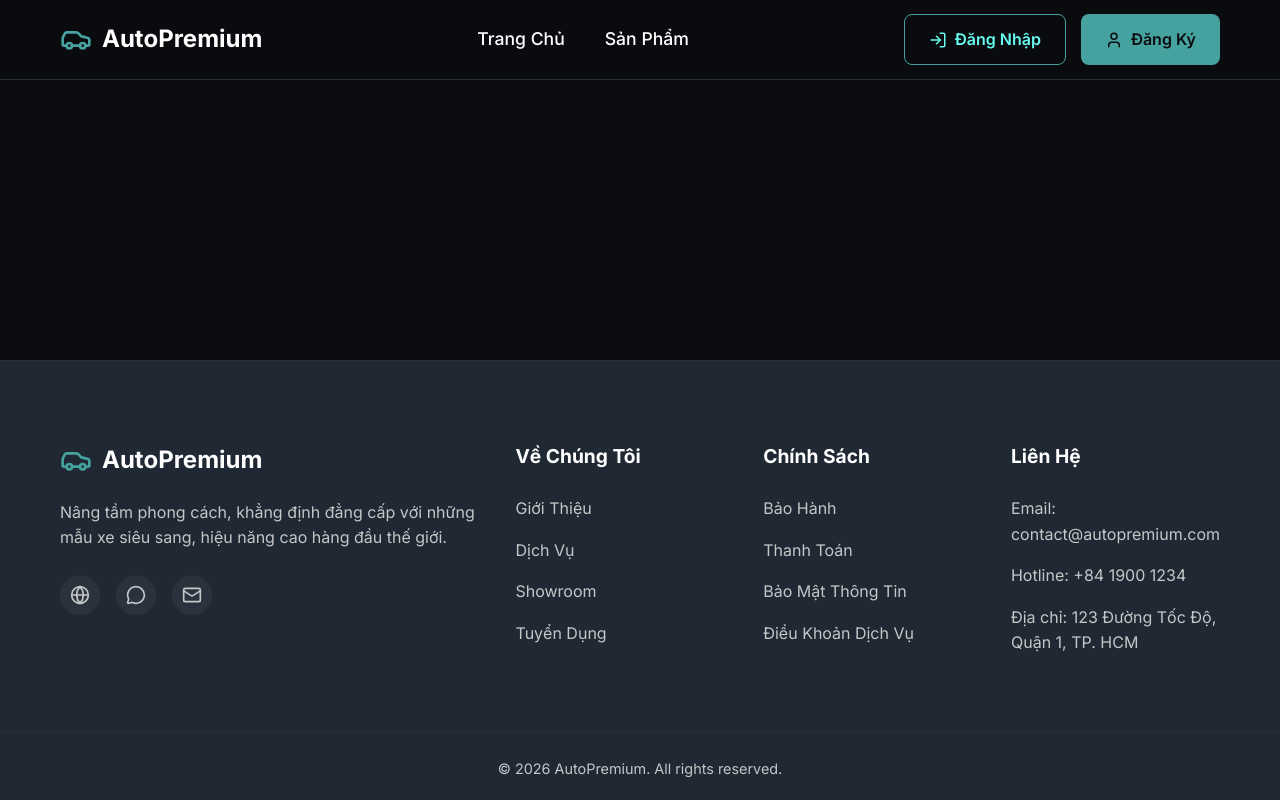
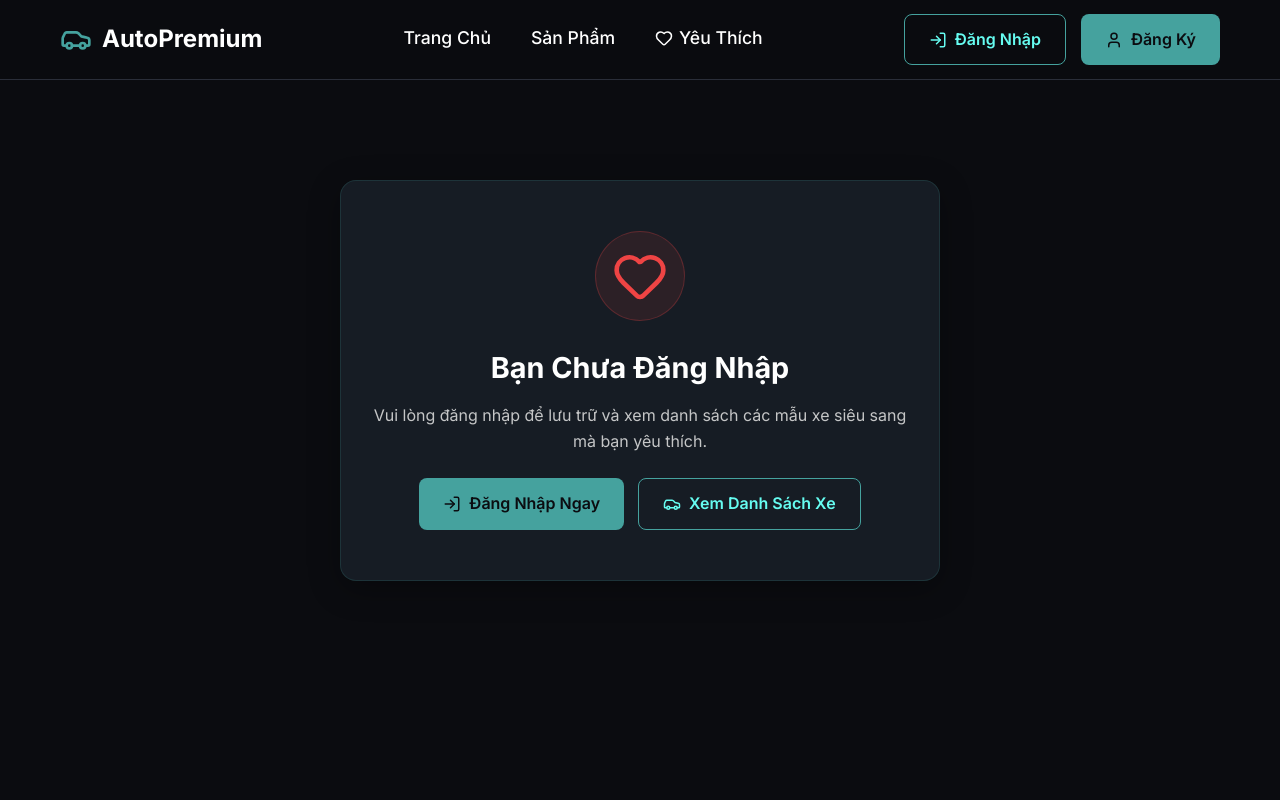
Before and after one commit to chikien-finn/dev_ops_web_oto, a React (Vite) app: page /favorites in a window 1280 px wide. Shown: the top 800 px of the page. Built offline with nearby package versions, Linux system fonts and the light colour scheme.

Commit message:
feat: Them trang Muc Yeu Thich, nut loc yeu thich, sua loi 404 Nginx SPA tren Render

```diff
--- a/src/App.jsx
+++ b/src/App.jsx
@@ -7,6 +7,7 @@ import CarDetail from './pages/user/CarDetail';
 import Login from './pages/user/Login';
 import Register from './pages/user/Register';
 import Profile from './pages/user/Profile';
+import Favorites from './pages/user/Favorites';
 import Admin from './pages/admin/Admin';
 
 function App() {
@@ -19,6 +20,7 @@ function App() {
             <Route path="/" element={<Home />} />
             <Route path="/cars" element={<Cars />} />
             <Route path="/car/:id" element={<CarDetail />} />
+            <Route path="/favorites" element={<Favorites />} />
             <Route path="/login" element={<Login />} />
             <Route path="/register" element={<Register />} />
             <Route path="/profile" element={<Profile />} />
--- a/src/components/common/Navbar.jsx
+++ b/src/components/common/Navbar.jsx
@@ -1,5 +1,5 @@
 import { Link, useNavigate } from 'react-router-dom';
-import { Car, User, LogIn, LogOut, Shield } from 'lucide-react';
+import { Car, User, LogIn, LogOut, Shield, Heart } from 'lucide-react';
 import '../../styles/user/Navbar.css';
 import { useAuth } from '../../context/AuthContext';
 
@@ -12,6 +12,8 @@ export default function Navbar() {
     navigate('/');
   };
 
+  const favCount = user?.favorites?.length || 0;
+
   return (
     <nav className="navbar">
       <div className="container navbar-container">
@@ -22,6 +24,13 @@ export default function Navbar() {
         <ul className="navbar-links">
           <li><Link to="/">Trang Chủ</Link></li>
           <li><Link to="/cars">Sản Phẩm</Link></li>
+          <li>
+            <Link to="/favorites" className="nav-fav-link">
+              <Heart size={18} fill={favCount > 0 ? '#ef4444' : 'none'} color={favCount > 0 ? '#ef4444' : 'currentColor'} />
+              <span>Yêu Thích</span>
+              {favCount > 0 && <span className="nav-fav-badge">{favCount}</span>}
+            </Link>
+          </li>
           {user?.role === 'admin' && (
             <li>
               <Link to="/admin" style={{ color: 'var(--accent-hover)', fontWeight: '600', display: 'flex', alignItems: 'center', gap: '4px' }}>
--- a/src/pages/user/Cars.jsx
+++ b/src/pages/user/Cars.jsx
@@ -1,21 +1,27 @@
 import { useState, useMemo } from 'react';
 import CarCard from '../../components/user/CarCard';
 import { useCars } from '../../context/CarContext';
-import { Search, Filter } from 'lucide-react';
+import { useAuth } from '../../context/AuthContext';
+import { Search, Filter, Heart } from 'lucide-react';
 import '../../styles/user/Cars.css';
 
 export default function Cars() {
   const { cars } = useCars();
+  const { user } = useAuth();
   const [searchTerm, setSearchTerm] = useState('');
   const [filterType, setFilterType] = useState('All');
+  const [onlyFavorites, setOnlyFavorites] = useState(false);
+
+  const favCount = user?.favorites?.length || 0;
 
   const filteredCars = useMemo(() => {
     return cars.filter(car => {
       const matchesSearch = car.name.toLowerCase().includes(searchTerm.toLowerCase());
       const matchesType = filterType === 'All' || car.type === filterType;
-      return matchesSearch && matchesType;
+      const matchesFav = !onlyFavorites || (user?.favorites && user.favorites.includes(car.id));
+      return matchesSearch && matchesType && matchesFav;
     });
-  }, [cars, searchTerm, filterType]);
+  }, [cars, searchTerm, filterType, onlyFavorites, user]);
 
   const uniqueTypes = ['All', ...new Set(cars.map(car => car.type))];
 
@@ -53,6 +59,21 @@ export default function Cars() {
             ))}
           </select>
         </div>
+
+        <button
+          onClick={() => {
+            if (!user && !onlyFavorites) {
+              alert('Vui lòng đăng nhập để xem danh sách xe bạn đã yêu thích!');
+              return;
+            }
+            setOnlyFavorites(!onlyFavorites);
+          }}
+          className={`cars-fav-toggle-btn ${onlyFavorites ? 'active' : ''}`}
+          title="Lọc các xe bạn đã bấm tim yêu thích"
+        >
+          <Heart size={18} fill={onlyFavorites ? '#ef4444' : 'none'} color={onlyFavorites ? '#ef4444' : 'currentColor'} />
+          <span>Mục Yêu Thích {favCount > 0 ? `(${favCount})` : ''}</span>
+        </button>
       </div>
 
       <div className="cars-grid">
--- /dev/null
+++ b/src/pages/user/Favorites.jsx
@@ -0,0 +1,77 @@
+import { Link } from 'react-router-dom';
+import { Heart, ArrowLeft, Car, LogIn } from 'lucide-react';
+import { useAuth } from '../../context/AuthContext';
+import { useCars } from '../../context/CarContext';
+import CarCard from '../../components/user/CarCard';
+import '../../styles/user/Favorites.css';
+
+export default function Favorites() {
+  const { user } = useAuth();
+  const { cars } = useCars();
+
+  if (!user) {
+    return (
+      <div className="container favorites-page">
+        <div className="glass-card favorites-empty-card">
+          <div className="fav-icon-wrapper">
+            <Heart size={56} className="fav-icon-empty" />
+          </div>
+          <h2>Bạn Chưa Đăng Nhập</h2>
+          <p>
+            Vui lòng đăng nhập để lưu trữ và xem danh sách các mẫu xe siêu sang mà bạn yêu thích.
+          </p>
+          <div style={{ display: 'flex', gap: '14px', justifyContent: 'center', marginTop: '24px' }}>
+            <Link to="/login" className="btn btn-primary">
+              <LogIn size={18} /> Đăng Nhập Ngay
+            </Link>
+            <Link to="/cars" className="btn btn-outline">
+              <Car size={18} /> Xem Danh Sách Xe
+            </Link>
+          </div>
+        </div>
+      </div>
+    );
+  }
+
+  const favoriteCars = user.favorites ? cars.filter(car => user.favorites.includes(car.id)) : [];
+
+  return (
+    <div className="container favorites-page">
+      <div className="favorites-header">
+        <Link to="/cars" className="back-link">
+          <ArrowLeft size={18} /> Tiếp tục xem xe
+        </Link>
+        <div className="favorites-title-row">
+          <div className="title-with-badge">
+            <h1 className="section-title" style={{ margin: 0 }}>Mục Xe Yêu Thích</h1>
+            <span className="fav-count-pill">{favoriteCars.length} mẫu xe</span>
+          </div>
+          <p className="favorites-subtitle">
+            Bộ sưu tập những mẫu xe bạn đã lưu lại để tham khảo và đặt lịch lái thử.
+          </p>
+        </div>
+      </div>
+
+      {favoriteCars.length > 0 ? (
+        <div className="cars-grid">
+          {favoriteCars.map(car => (
+            <CarCard key={car.id} {...car} />
+          ))}
+        </div>
+      ) : (
+        <div className="glass-card favorites-empty-card">
+          <div className="fav-icon-wrapper">
+            <Heart size={56} className="fav-icon-empty" />
+          </div>
+          <h2>Danh Sách Yêu Thích Trống</h2>
+          <p>
+            Bạn chưa lưu mẫu xe nào. Hãy bấm vào biểu tượng trái tim trên bất kỳ chiếc xe nào để thêm vào danh sách yêu thích của bạn!
+          </p>
+          <Link to="/cars" className="btn btn-primary" style={{ marginTop: '24px' }}>
+            <Car size={18} /> Khám Phá Kho Xe Ngay
+          </Link>
+        </div>
+      )}
+    </div>
+  );
+}
--- a/src/styles/user/Cars.css
+++ b/src/styles/user/Cars.css
@@ -91,6 +91,35 @@
   box-shadow: 0 0 20px rgba(102, 252, 241, 0.2);
 }
 
+.cars-fav-toggle-btn {
+  display: inline-flex;
+  align-items: center;
+  gap: 8px;
+  padding: 13px 20px;
+  border-radius: 12px;
+  border: 1px solid rgba(239, 68, 68, 0.3);
+  background-color: rgba(31, 40, 51, 0.85);
+  backdrop-filter: blur(10px);
+  color: #ffffff;
+  font-size: 0.95rem;
+  font-weight: 600;
+  cursor: pointer;
+  transition: all 0.25s ease;
+}
+
+.cars-fav-toggle-btn:hover {
+  background-color: rgba(239, 68, 68, 0.15);
+  border-color: #ef4444;
+  transform: translateY(-1px);
+}
+
+.cars-fav-toggle-btn.active {
+  background-color: rgba(239, 68, 68, 0.25);
+  border-color: #ef4444;
+  color: #ef4444;
+  box-shadow: 0 0 15px rgba(239, 68, 68, 0.3);
+}
+
 .cars-grid {
   display: grid;
   grid-template-columns: repeat(auto-fill, minmax(340px, 1fr));
--- /dev/null
+++ b/src/styles/user/Favorites.css
@@ -0,0 +1,71 @@
+.favorites-page {
+  padding: 40px 20px 80px;
+  min-height: 80vh;
+}
+
+.favorites-header {
+  margin-bottom: 40px;
+}
+
+.favorites-title-row {
+  margin-top: 16px;
+}
+
+.title-with-badge {
+  display: flex;
+  align-items: center;
+  gap: 16px;
+  flex-wrap: wrap;
+}
+
+.fav-count-pill {
+  background: rgba(239, 68, 68, 0.15);
+  border: 1px solid rgba(239, 68, 68, 0.4);
+  color: #ef4444;
+  font-size: 0.85rem;
+  font-weight: 700;
+  padding: 6px 14px;
+  border-radius: 20px;
+  letter-spacing: 0.5px;
+}
+
+.favorites-subtitle {
+  color: var(--text-secondary);
+  font-size: 1.05rem;
+  margin-top: 10px;
+}
+
+.favorites-empty-card {
+  max-width: 600px;
+  margin: 60px auto;
+  text-align: center;
+  padding: 50px 30px;
+}
+
+.fav-icon-wrapper {
+  width: 90px;
+  height: 90px;
+  border-radius: 50%;
+  background: rgba(239, 68, 68, 0.1);
+  border: 1px solid rgba(239, 68, 68, 0.25);
+  display: flex;
+  align-items: center;
+  justify-content: center;
+  margin: 0 auto 24px;
+}
+
+.fav-icon-empty {
+  color: #ef4444;
+}
+
+.favorites-empty-card h2 {
+  font-size: 1.8rem;
+  margin-bottom: 12px;
+  color: #ffffff;
+}
+
+.favorites-empty-card p {
+  color: var(--text-secondary);
+  line-height: 1.6;
+  font-size: 1rem;
+}
--- a/src/styles/user/Navbar.css
+++ b/src/styles/user/Navbar.css
@@ -43,6 +43,29 @@
   font-size: 1.1rem;
 }
 
+.nav-fav-link {
+  display: inline-flex;
+  align-items: center;
+  gap: 6px;
+  position: relative;
+}
+
+.nav-fav-badge {
+  background-color: #ef4444;
+  color: #ffffff;
+  font-size: 0.72rem;
+  font-weight: 700;
+  min-width: 18px;
+  height: 18px;
+  border-radius: 9px;
+  display: inline-flex;
+  align-items: center;
+  justify-content: center;
+  padding: 0 5px;
+  line-height: 1;
+  box-shadow: 0 2px 6px rgba(239, 68, 68, 0.4);
+}
+
 .navbar-actions {
   display: flex;
   gap: 15px;
```
Also changed, not shown: 2 other files (tests, documents, lock files or other folders).
